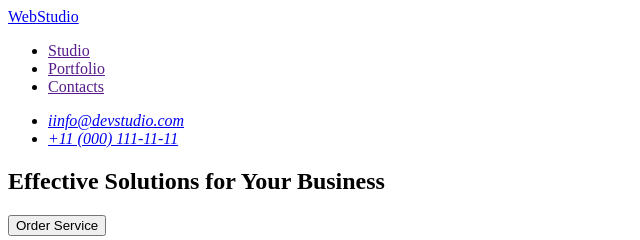
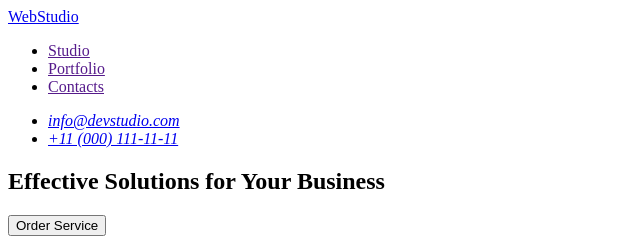
Before and after one commit to llrooneyy/goit-markup-hw-01, a plain HTML site: page index.html in a window 1280 px wide. Shown: the top 240 px of the page, 0-640 px from the left. Drawn offline with Linux system fonts and the light colour scheme.

```diff
--- a/index.html
+++ b/index.html
@@ -17,7 +17,7 @@
         </nav>
         <address>
             <ul>
-                <li><a href=”mailto:info@devstudio.com”>iinfo@devstudio.com</a></li>
+                <li><a href=”mailto:info@devstudio.com”>info@devstudio.com</a></li>
                 <li><a href="tel:+110001111111">+11 (000) 111-11-11</a></li>
             </ul>
         </address>
```
